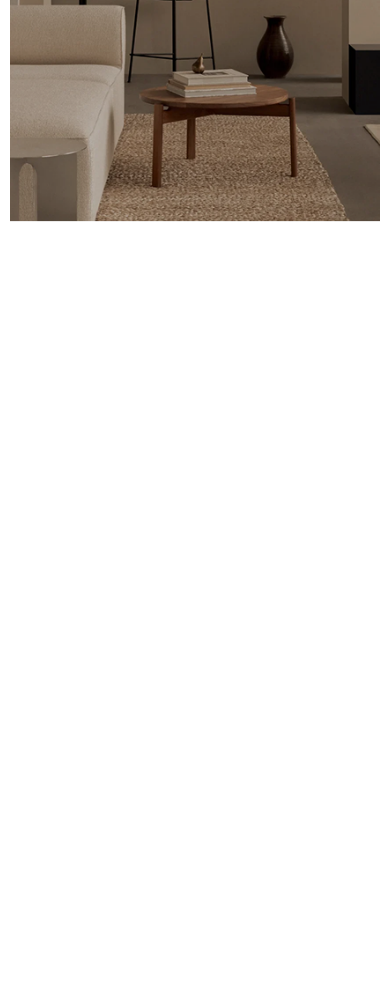
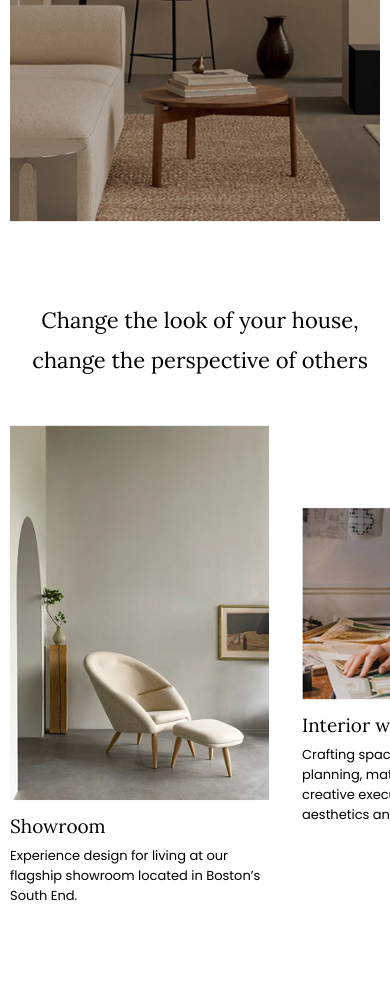
Before and after one commit to dangno1/orangy, a website: page index.html in a window 390 px wide. Shown: the part 4099-5085 px from the top of the page. Before the commit the page ends 4399 px from the top, so only its background shows below. Drawn offline with nearby package versions, Linux system fonts and the light colour scheme.

Commit message:
Orangy-responsive-block: Response block

```diff
--- a/index.html
+++ b/index.html
@@ -320,7 +320,7 @@
         </div>
     </section>
 
-    <!-- <section>
+    <section>
         <div class="container">
             <div class="block">
                 <h2 class="block__title product-section__title">Change the look of your house,<br>change the
@@ -381,7 +381,7 @@
                 </div>
             </div>
         </div>
-    </section> -->
+    </section>
 
     <!-- <section>
         <div class="banner-v2">
--- a/src/scss/block.scss
+++ b/src/scss/block.scss
@@ -33,3 +33,28 @@
         vertical-align: middle;
     }
 }
+
+@media (max-width: 500px) {
+    .block {
+        padding-left: 1rem;
+        &__content {
+            gap: 2.3rem;
+            flex-wrap: nowrap;
+            overflow-x: auto;
+            scroll-snap-type: x mandatory;
+            -webkit-overflow-scrolling: touch;
+            scroll-behavior: smooth;
+            padding-left: 1rem;
+        }
+
+        &__item {
+            flex: 0 0 70%;
+            scroll-snap-align: start;
+            scroll-snap-stop: always;
+        }
+
+        &__content::-webkit-scrollbar {
+            display: none;
+        }
+    }
+}
```
Also changed, not shown: src/styles.css, 1 other file.
